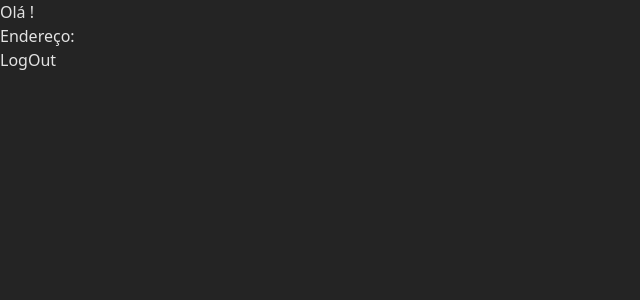
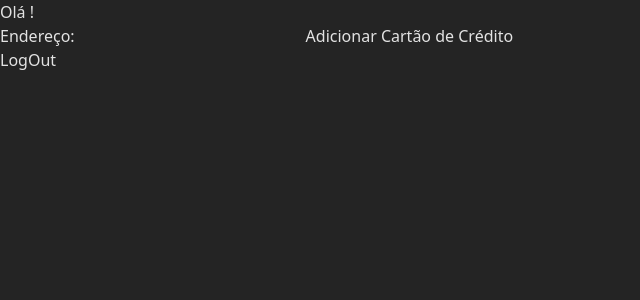
Before and after one commit to GuilhermeAyala/Livraria, a React (Vite) app: page /user/Profile in a window 1280 px wide. Shown: the top 300 px of the page, without its empty margins (0-640 px from the left). Built offline with nearby package versions, Linux system fonts and the light colour scheme.

Commit message:
mudança botão - carrinho e perfil
mudança pequena, só alteração de botão

```diff
--- a/src/components/Carrinho.jsx
+++ b/src/components/Carrinho.jsx
@@ -61,7 +61,7 @@ export default function CarrinhoView() {
                   </td>
                   <td>R$ {(book.price * book.quantidade).toFixed(2)}</td>
                   <td>
-                    <button onClick={() => removerDoCarrinho(book.id)}>Remover</button>
+                    <button style={{backgroundColor: "red", padding: 1.5, width: 100}} onClick={() => removerDoCarrinho(book.id)}>Remover</button>
                   </td>
                 </tr>
               ))}
--- a/src/components/Profile.tsx
+++ b/src/components/Profile.tsx
@@ -7,6 +7,7 @@ const Profile = () => {
     const nome = location.state?.nome;
     const [address, setAddress] = useState('');
 
+
     return(
         <div>
             <h2>Olá {nome}!</h2>
@@ -14,6 +15,8 @@ const Profile = () => {
                 Endereço:{""}
                 <input type="text" value={address} name="endereco" id="endereco" onChange={e => setAddress(e.target.value)}/>
             </label>
+            <button>Adicionar Cartão de Crédito</button>
+
             <br />
             <button onClick={() => navigate("/")}>LogOut</button>
         </div>
```
